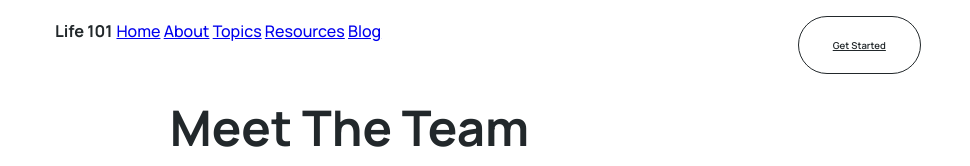
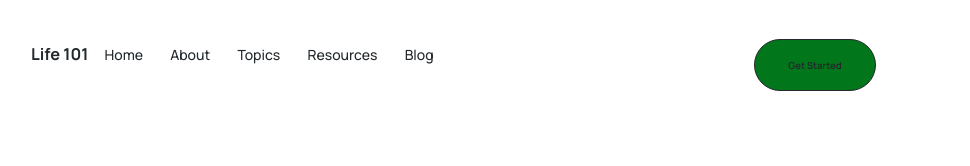
Before and after one commit to CalvinSch/idsn531-life101, a plain HTML site: page about.html in a window 1280 px wide. Shown: the top 166 px of the page, without its empty margins (94-1064 px from the left). Drawn offline with Linux system fonts and the light colour scheme.

Commit message:
Max Update V3: topics and about pages

```diff
--- a/about.html
+++ b/about.html
@@ -1,5 +1,6 @@
 <!DOCTYPE html>
 <html lang="en">
+
 <head>
   <meta charset="UTF-8">
   <meta name="viewport" content="width=device-width, initial-scale=1.0">
@@ -17,20 +18,43 @@
       overflow-x: hidden;
     }
 
-      .layout-wrapper {
-        position: relative;
-        width: 100%;
+    .navbar {
       max-width: 982px;
       margin: 0 auto;
-        padding: 0 20px;
+      padding: 20px;
+      display: flex;
+      justify-content: space-between;
+      align-items: center;
     }
 
-      .navbar {
-        position: relative !important;
-        left: auto !important;
-        top: auto !important;
-        justify-content: space-between;
-        padding: 20px 0;
+    .navbar__logo {
+      font-size: 16.37px;
+      font-weight: 700;
+      color: #22282B;
+    }
+
+    .navbar__center a {
+      margin: 0 12px;
+      text-decoration: none;
+      color: #22282B;
+      font-size: 14px;
+    }
+
+    .navbar__auth .navbar__signup {
+      padding: 8px 16px;
+      background-color: #01761B;
+      color: white;
+      border-radius: 50px;
+      text-decoration: none;
+      font-size: 12px;
+      font-weight: 600;
+    }
+
+    .layout-wrapper {
+      max-width: 982px;
+      margin: 0 auto;
+      padding: 120px 20px 60px;
+      /* ⬅ SAME as blog.html */
     }
 
     .hero__title {
@@ -60,7 +84,8 @@
       display: flex;
       flex-direction: column;
       align-items: center;
-        height: 450px; /* updated to accommodate longer bios */
+      height: 450px;
+      /* updated to accommodate longer bios */
     }
 
     .team-card:hover {
@@ -135,7 +160,6 @@
     <!-- ✅ NAVBAR using original class -->
     <div class="navbar">
       <div class="navbar__logo">Life 101</div>
-
       <nav class="navbar__center">
         <a href="index.html">Home</a>
         <a href="about.html">About</a>
@@ -143,7 +167,6 @@
         <a href="resources.html">Resources</a>
         <a href="blog.html">Blog</a>
       </nav>
-
       <div class="navbar__auth">
         <a href="signin.html" class="navbar__signup">
           <span>Get Started</span>
@@ -159,40 +182,65 @@
         <div class="team-card">
           <img src="http://iyawebdev.com/idsn531/20251/ascolani.jpg" alt="Max Ascolani">
           <div class="stats__number">Max Ascolani</div>
-          <div class="stats__label">Max Ascolani is an entrepreneur with experience building AI-powered tools and user-centric web platforms. With a background in consulting and account management at Amazon and early-stage startups, he brings a sharp focus on lean execution, aesthetic design, and technical clarity.</div>
-          <ul><li>Ideation</li><li>HTML</li></ul>
+          <div class="stats__label">Max Ascolani is an entrepreneur with experience building AI-powered tools and
+            user-centric web platforms. With a background in consulting and account management at Amazon and early-stage
+            startups, he brings a sharp focus on lean execution, aesthetic design, and technical clarity.</div>
+          <ul>
+            <li>Ideation</li>
+            <li>HTML</li>
+          </ul>
         </div>
 
         <div class="team-card">
           <img src="http://iyawebdev.com/idsn531/20251/jhulce.jpg" alt="Jake Hulce">
           <div class="stats__number">Jake Hulce</div>
-          <div class="stats__label">Jake Hulce is a project manager and creative builder with a passion for technology, storytelling, and real-world problem solving. With a background in supply chain operations and a master’s in Integrated Design, Business, and Technology from USC, he combines strategy with heart. From startups to Fortune 500s, Jake thrives on leading cross-functional teams, empowering others, and turning complex ideas into impactful experiences.</div>
-          <ul><li>PM</li><li>HTML</li></ul>
+          <div class="stats__label">Jake Hulce is a project manager and creative builder with a passion for technology,
+            storytelling, and real-world problem solving. With a background in supply chain operations and a master’s in
+            Integrated Design, Business, and Technology from USC, he combines strategy with heart. From startups to
+            Fortune 500s, Jake thrives on leading cross-functional teams, empowering others, and turning complex ideas
+            into impactful experiences.</div>
+          <ul>
+            <li>PM</li>
+            <li>HTML</li>
+          </ul>
         </div>
 
         <div class="team-card">
           <img src="http://iyawebdev.com/idsn531/20251/cschaul.jpg" alt="Calvin Schaul">
           <div class="stats__number">Calvin Schaul</div>
           <div class="stats__label">[PUT PLACEHOLDER FOR TIME BEING]</div>
-          <ul><li>HTML</li><li>JS</li></ul>
+          <ul>
+            <li>HTML</li>
+            <li>JS</li>
+          </ul>
         </div>
 
         <div class="team-card">
           <img src="http://iyawebdev.com/idsn531/20251/ikeating.jpg" alt="Isabella Keating">
           <div class="stats__number">Isabella Keating</div>
-          <div class="stats__label">Isabella Keating is a marketing strategist with experience leading digital-first campaigns for global brands like Google and Goldman Sachs. With a passion for user experience and emerging technology, she brings a strategic lens to web development—connecting data-driven insights with compelling design and content.</div>
-          <ul><li>PM</li><li>HTML</li></ul>
+          <div class="stats__label">Isabella Keating is a marketing strategist with experience leading digital-first
+            campaigns for global brands like Google and Goldman Sachs. With a passion for user experience and emerging
+            technology, she brings a strategic lens to web development—connecting data-driven insights with compelling
+            design and content.</div>
+          <ul>
+            <li>PM</li>
+            <li>HTML</li>
+          </ul>
         </div>
 
         <div class="team-card">
           <img src="http://iyawebdev.com/idsn531/20251/pemcnama.jpg" alt="Paige McNamara-Pittler">
           <div class="stats__number">Paige McNamara-Pittler</div>
           <div class="stats__label">[PUT PLACEHOLDER FOR TIME BEING]</div>
-          <ul><li>Design</li><li>CSS</li></ul>
+          <ul>
+            <li>Design</li>
+            <li>CSS</li>
+          </ul>
         </div>
 
       </div>
     </section>
   </div>
 </body>
+
 </html>
```
Also changed, not shown: topics.html (+35 -4 lines). Lines whose indentation alone changed are shown as unchanged.
